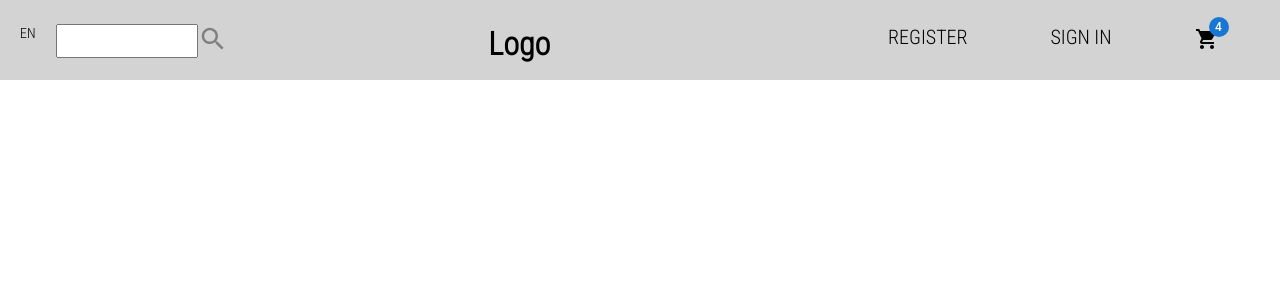
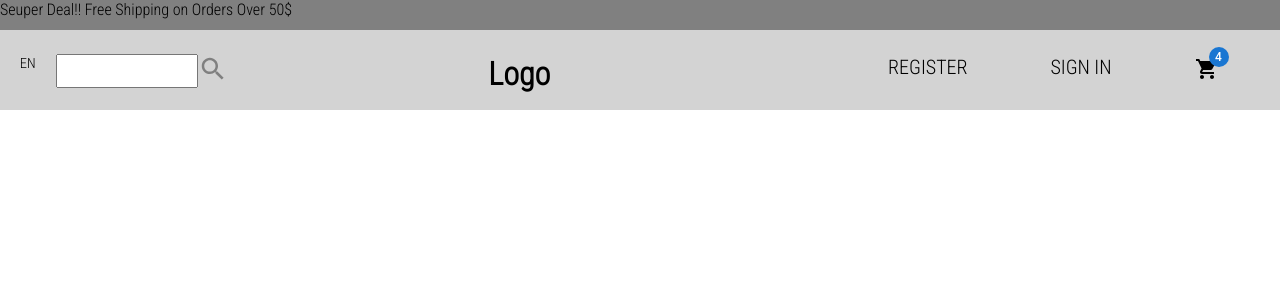
Before and after one commit to dzennank/Ecommerce-React, a React (Create React App) app: page / in a window 1280 px wide. Shown: the top 300 px of the page. Built offline with nearby package versions, Linux system fonts and the light colour scheme.

Commit message:
add Announcment component

```diff
--- /dev/null
+++ b/src/components/Announcement.jsx
@@ -0,0 +1,18 @@
+import styled from 'styled-components'
+import React from 'react'
+
+const Announcement = () => {
+
+    const Container = styled.div`
+    height: 30px;
+    background-color: gray;
+    `
+
+  return (
+    <Container>
+        <div>Seuper Deal!! Free Shipping on Orders Over 50$</div>
+    </Container>
+  )
+}
+
+export default Announcement
--- a/src/pages/Home.jsx
+++ b/src/pages/Home.jsx
@@ -1,9 +1,16 @@
 import React from 'react'
 import Navbar from '../components/Navbar'
+import Announcement from '../components/Announcement'
 
 const Home = () => {
   return (
+    <>
+    <Announcement />
     <Navbar />
+
+
+    </>
+
   )
 }
 
```
